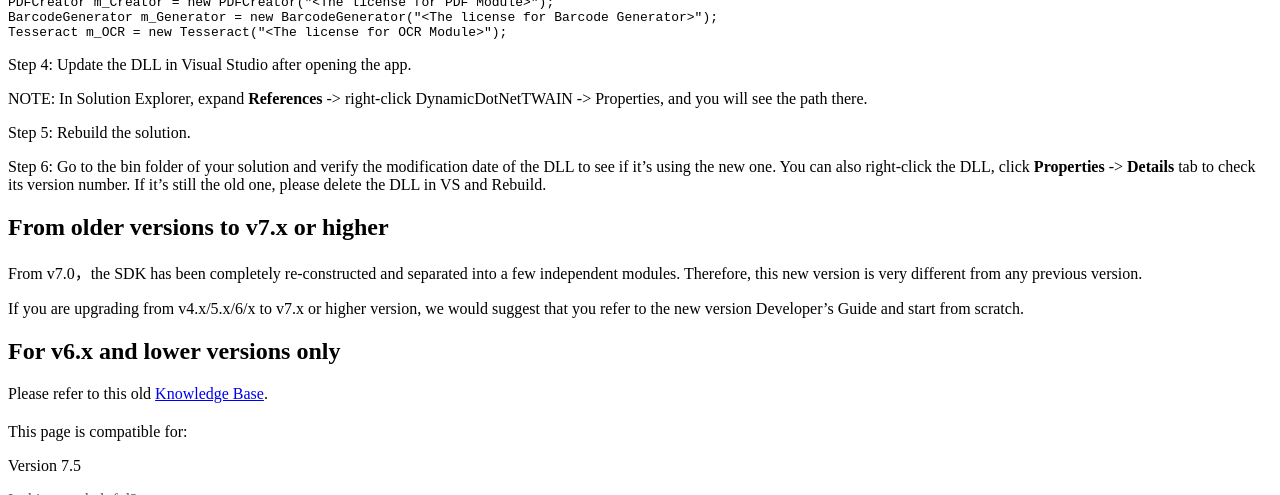
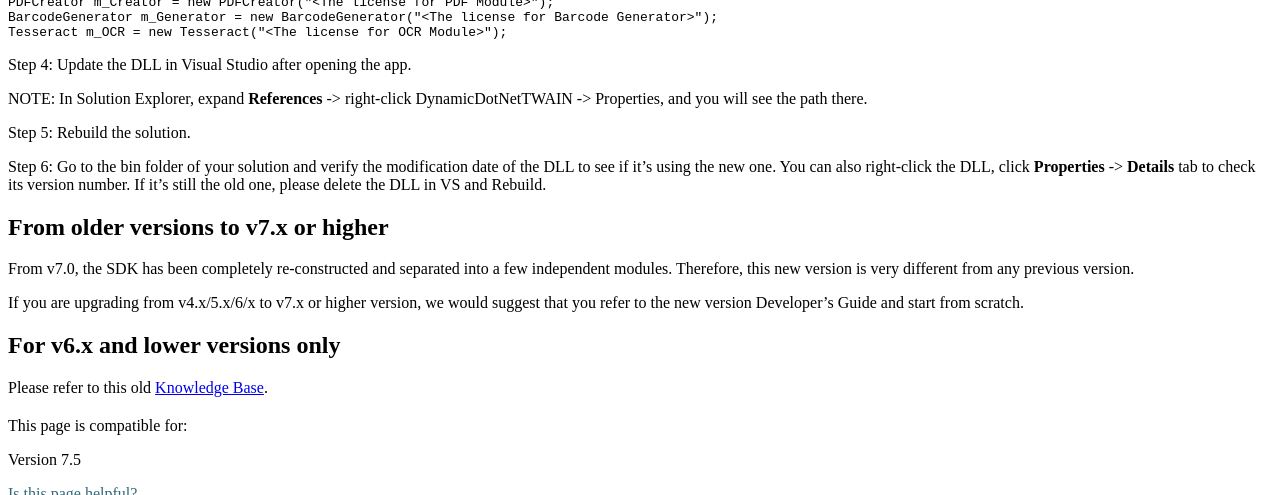
Before and after one commit to dynamsoft-docs/dotnet-twain-docs, a Jekyll site: the page built from upgrade-dotnet-twain/how-to-upgrade.md, in a window 1280 px wide and 900 px high, scrolled down 1660 px, cut to the strip 0-495 px from the top of the window. Built offline with Jekyll 4.4.1, drawn with Linux system fonts in a browser that asks for light colours.

Commit message:
fix punctuation marks

```diff
--- a/upgrade-dotnet-twain/how-to-upgrade.md
+++ b/upgrade-dotnet-twain/how-to-upgrade.md
@@ -55,7 +55,7 @@ Step 6: Go to the bin folder of your solution and verify the modification date o
 
 ## From older versions to v7.x or higher
 
-From v7.0，the SDK has been completely re-constructed and separated into a few independent modules. Therefore, this new version is very different from any previous version.
+From v7.0, the SDK has been completely re-constructed and separated into a few independent modules. Therefore, this new version is very different from any previous version.
 
 If you are upgrading from v4.x/5.x/6/x to v7.x or higher version, we would suggest that you refer to the new version Developer's Guide and start from scratch.
 
```
Also changed, not shown: release-notes/release-notes.md (+1 -1 lines), twainscan-module/pre-scan-settings.md (+1 -1 lines).
